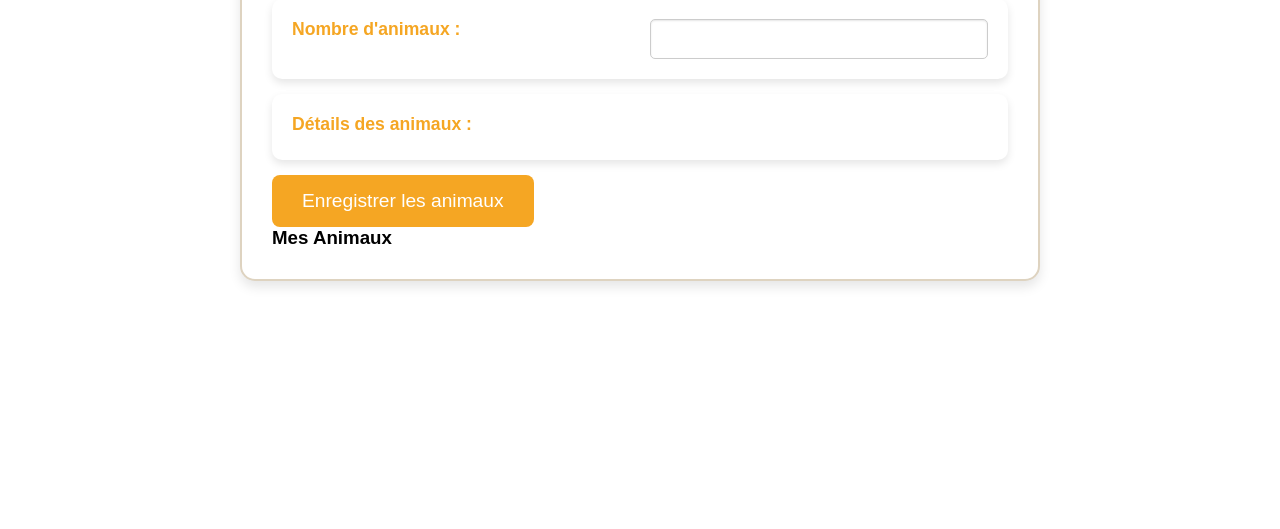
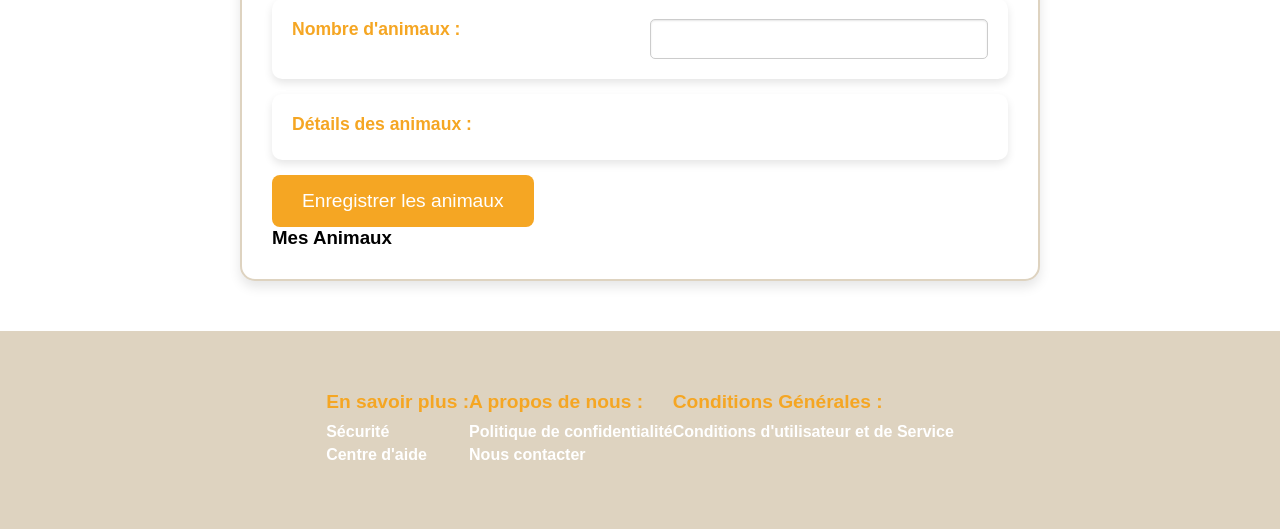
Before and after one commit to tchamalat/Gardien-des-animaux, a PHP site: page /phpmailer/profil_public.php in a window 1280 px wide. Shown: the part 517-1046 px from the top of the page. Before the commit the page ends 804 px from the top, so only its background shows below. Run offline with PHP 8.4, Linux system fonts and the light colour scheme; the visitor is signed in with stand-in values (Sample User, id 1); data that the repository does not hold is empty.

Commit message:
Update profil_public.php

```diff
--- a/profil_public.php
+++ b/profil_public.php
@@ -139,6 +139,31 @@ $stmt_animaux->close();
     </div>
 </div>
 
+<footer>
+    <div class="footer-links">
+        <div>
+            <h4>En savoir plus :</h4>
+            <ul>
+                <li><a href="securite.php">Sécurité</a></li>
+                <li><a href="aide.php">Centre d'aide</a></li>
+            </ul>
+        </div>
+        <div>
+            <h4>A propos de nous :</h4>
+            <ul>
+                <li><a href="confidentialite.php">Politique de confidentialité</a></li>
+                <li><a href="contact.php">Nous contacter</a></li>
+            </ul>
+        </div>
+        <div>
+            <h4>Conditions Générales :</h4>
+            <ul>
+                <li><a href="conditions.php">Conditions d'utilisateur et de Service</a></li>
+            </ul>
+        </div>
+    </div>
+</footer>
+
 <script>
 document.getElementById('nombre_animal').addEventListener('input', function() {
     const container = document.getElementById('animal-fields');
```
